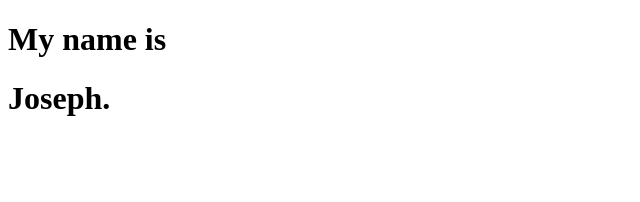
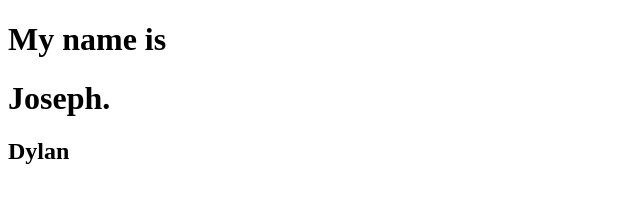
Before and after one commit to JSievers451/CSC2510, a plain HTML site: page index.html in a window 1280 px wide. Shown: the whole page, without its empty margins (0-640 px from the left). Drawn offline with Linux system fonts and the light colour scheme.

Commit message:
Added Name

```diff
--- a/index.html
+++ b/index.html
@@ -8,5 +8,6 @@
 <body>
     <h1> My name is</h1>
     <h1> Joseph.</h1>
+    <h2> Dylan </h2>
 </body>
 </html>
```
